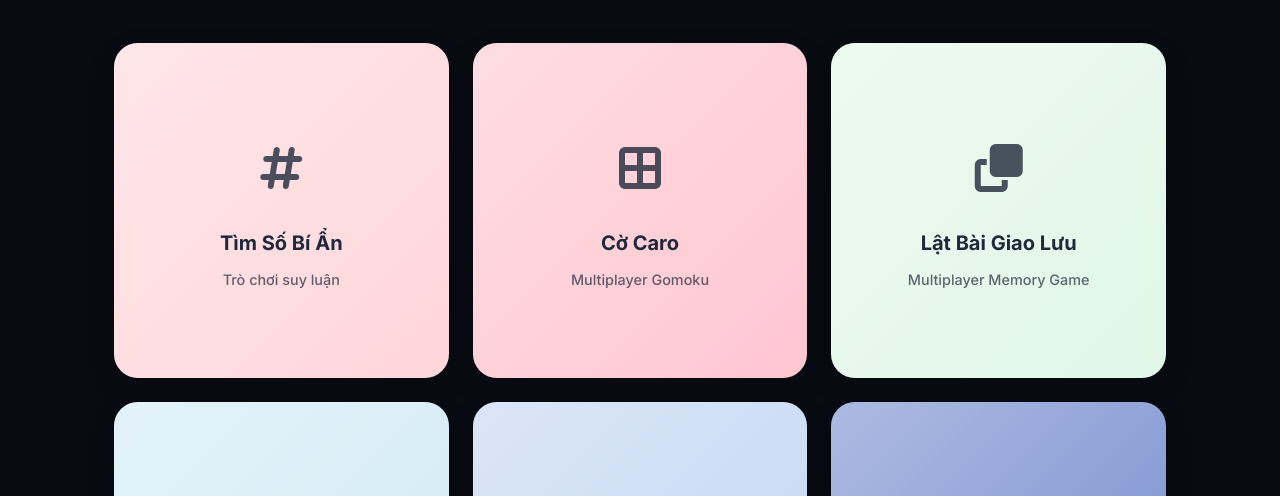
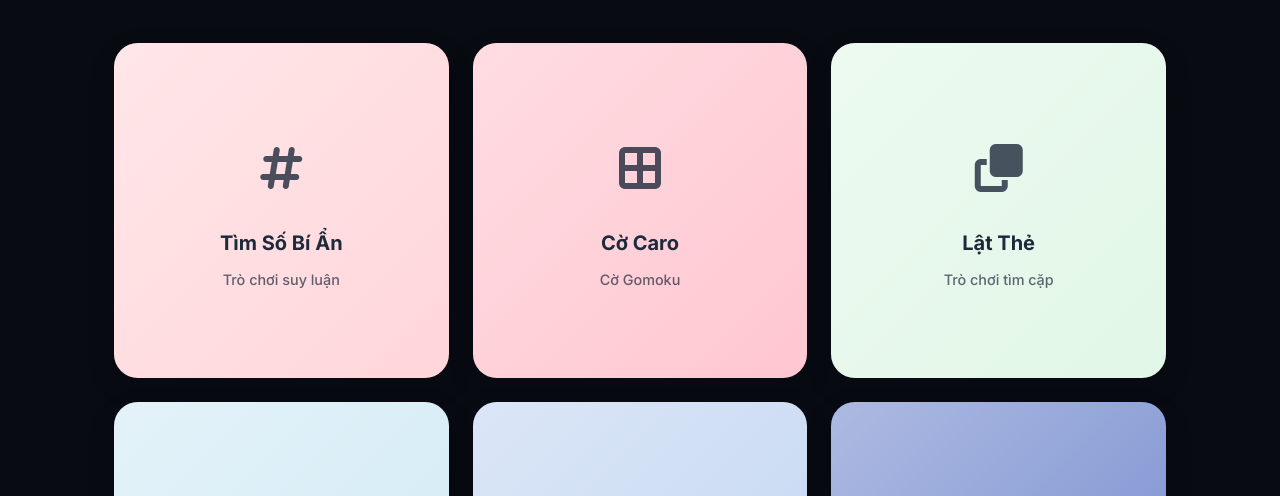
Before and after one commit to IzumiDKC/Portfolio, a website: page games.html in a window 1280 px wide. Shown: the part 248-744 px from the top of the page. Drawn offline with Linux system fonts and the light colour scheme.

Commit message:
update: infomation

```diff
--- a/games.html
+++ b/games.html
@@ -55,7 +55,7 @@
             <div class="collection-content">
               <div class="collection-icon"><i class="fa-solid fa-border-all"></i></div>
               <h3 class="collection-title" data-vi="Cờ Caro" data-en="Caro (Gomoku)">Cờ Caro</h3>
-              <p class="collection-subtitle" data-vi="Multiplayer Gomoku" data-en="Multiplayer Gomoku">Multiplayer Gomoku</p>
+              <p class="collection-subtitle" data-vi="Cờ Gomoku" data-en="Multiplayer Gomoku">Multiplayer Gomoku</p>
             </div>
           </a>
 
@@ -63,8 +63,8 @@
           <a href="memory.html" class="collection-card col-color-3">
             <div class="collection-content">
               <div class="collection-icon"><i class="fa-solid fa-clone"></i></div>
-              <h3 class="collection-title" data-vi="Lật Bài Giao Lưu" data-en="Memory Match">Lật Bài Giao Lưu</h3>
-              <p class="collection-subtitle" data-vi="Multiplayer Memory Game" data-en="Multiplayer Memory Game">Multiplayer Memory Game</p>
+              <h3 class="collection-title" data-vi="Lật Thẻ" data-en="Memory Match">Lật Thẻ</h3>
+              <p class="collection-subtitle" data-vi="Trò chơi tìm cặp" data-en="Multiplayer Memory Game">Trò chơi tìm cặp</p>
             </div>
           </a>
 
```
